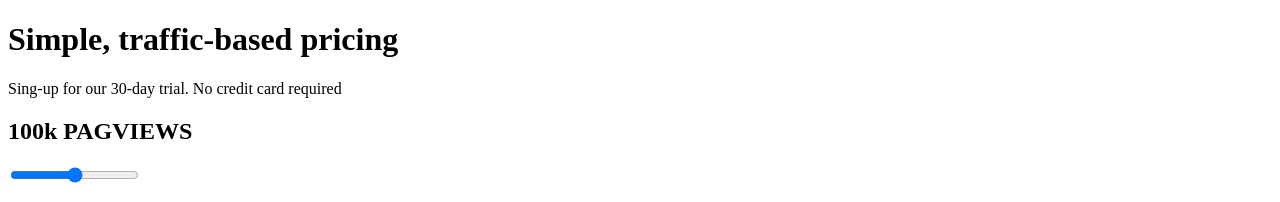
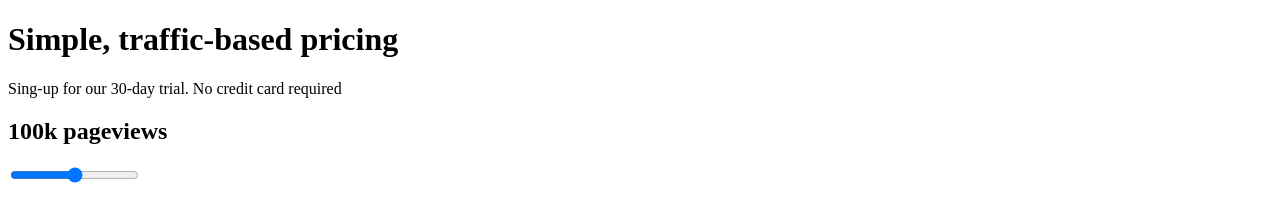
Before and after one commit to AIY7788/interactive-pricing-component-ts, a React (Vite) app: page / in a window 1280 px wide. Shown: the top 202 px of the page. Built offline with nearby package versions, Linux system fonts and the light colour scheme.

Commit message:
Fix format

```diff
--- a/src/App.tsx
+++ b/src/App.tsx
@@ -5,35 +5,34 @@ function App() {
     <>
       <div className="hero-section">
         <h1>Simple, traffic-based pricing</h1>
-        <p>
-          Sing-up for our 30-day trial.
-          No credit card required
-        </p>
+        <p>Sing-up for our 30-day trial. No credit card required</p>
       </div>
 
       <div className="page-views">
-        <h2>100k PAGVIEWS</h2>
+        <h2>100k pageviews</h2>
         <div className="range-section">
           <input
             type="range"
-            className='slice-range'
+            className="slice-range"
             min={0}
             max={100}
             // value={20}
           />
         </div>
 
-        <p className='price'>
-          <span>$16.00</span> / month
+        <p>
+          <span className="price">$16.00</span> / month
         </p>
 
         <div className="billing">
           <p>Monthly Billing</p>
           <label className="toggle-section">
             <input type="checkbox" />
-            <span className='slice-toggle'></span>
+            <span className="slice-toggle"></span>
           </label>
-          <p>Yearly Billing <span>-25%</span></p>
+          <p>
+            Yearly Billing <span>-25%</span>
+          </p>
         </div>
 
         <hr />
```
